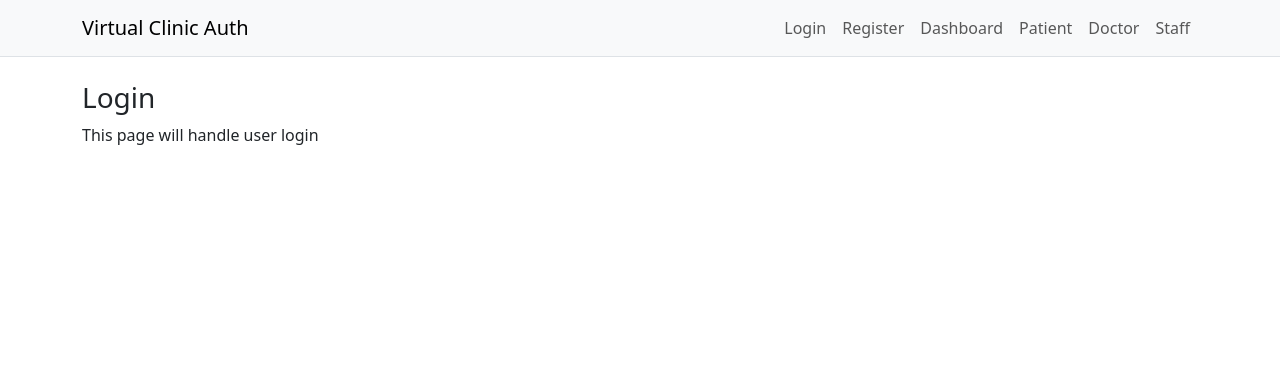
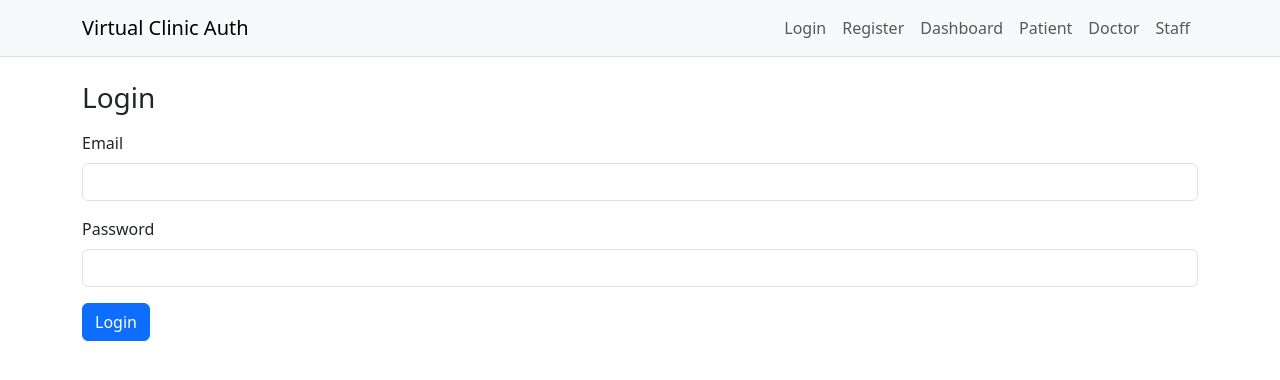
Before and after one commit to m-sadlowski/virtual-clinic-security, a Flask app: page /login in a window 1280 px wide. Shown: the top 380 px of the page. Run offline with Flask 3, Linux system fonts and the light colour scheme.

Commit message:
login + pliki dodatkowe

```diff
--- a/app/auth.py
+++ b/app/auth.py
@@ -1,4 +1,5 @@
 import hashlib
+import hmac
 import sqlite3
 import secrets
 from datetime import datetime, timezone
@@ -23,6 +24,11 @@ def hash_password(password, salt):
         PASSWORD_HASH_ITERATIONS,
     )
     return password_hash.hex()
+
+def verify_password(password, salt, expected_hash):
+    """Return True when the password matches the stored hash"""
+    password_hash = hash_password(password, salt)
+    return hmac.compare_digest(password_hash, expected_hash)
 
 def is_valid_role(role):
     """Return True when the role is supported by the application"""
@@ -58,3 +64,30 @@ def register_user(email, password, role):
         return "A user with this email already exists"
 
     return None
+
+def authenticate_user(email, password):
+    """Return a user when credentials are valid"""
+    email = email.strip().lower() if email else ""
+    password = password or ""
+
+    if not email or not password:
+        return None, "Email and password are required"
+
+    db = get_db()
+    user = db.execute(
+        """
+        SELECT id, email, password_hash, password_salt, role
+        FROM users
+        WHERE email = ?
+        """,
+        (email,),
+    ).fetchone()
+
+    if user is None or not verify_password(
+        password,
+        user["password_salt"],
+        user["password_hash"],
+    ):
+        return None, "Invalid email or password"
+
+    return user, None
--- a/app/routes.py
+++ b/app/routes.py
@@ -1,6 +1,9 @@
 from flask import Blueprint, flash, redirect, render_template, request, url_for
 
-from .auth import register_user
+from .auth import (
+    authenticate_user,
+    register_user,
+)
 
 bp = Blueprint("main", __name__)
 
@@ -9,9 +12,21 @@ def index():
     """root URL to the login page"""
     return redirect(url_for("main.login"))
 
-@bp.route("/login")
+@bp.route("/login", methods=("GET", "POST"))
 def login():
     """login page"""
+    if request.method == "POST":
+        email = request.form.get("email", "").strip().lower()
+        password = request.form.get("password", "")
+
+        user, error = authenticate_user(email, password)
+        if error:
+            flash(error, "danger")
+            return render_template("login.html", email=email)
+
+        flash("Logged in successfully", "success")
+        return redirect(url_for("main.dashboard"))
+
     return render_template("login.html")
 
 @bp.route("/register", methods=("GET", "POST"))
--- a/templates/login.html
+++ b/templates/login.html
@@ -4,5 +4,30 @@
 
 {% block content %}
 <h1 class="h3">Login</h1>
-<p>This page will handle user login</p>
+<form method="post" class="mt-3" novalidate>
+    <div class="mb-3">
+        <label for="email" class="form-label">Email</label>
+        <input
+            type="email"
+            class="form-control"
+            id="email"
+            name="email"
+            value="{{ email or '' }}"
+            required
+        >
+    </div>
+
+    <div class="mb-3">
+        <label for="password" class="form-label">Password</label>
+        <input
+            type="password"
+            class="form-control"
+            id="password"
+            name="password"
+            required
+        >
+    </div>
+
+    <button type="submit" class="btn btn-primary">Login</button>
+</form>
 {% endblock %}
```
Also changed, not shown: README.md.
